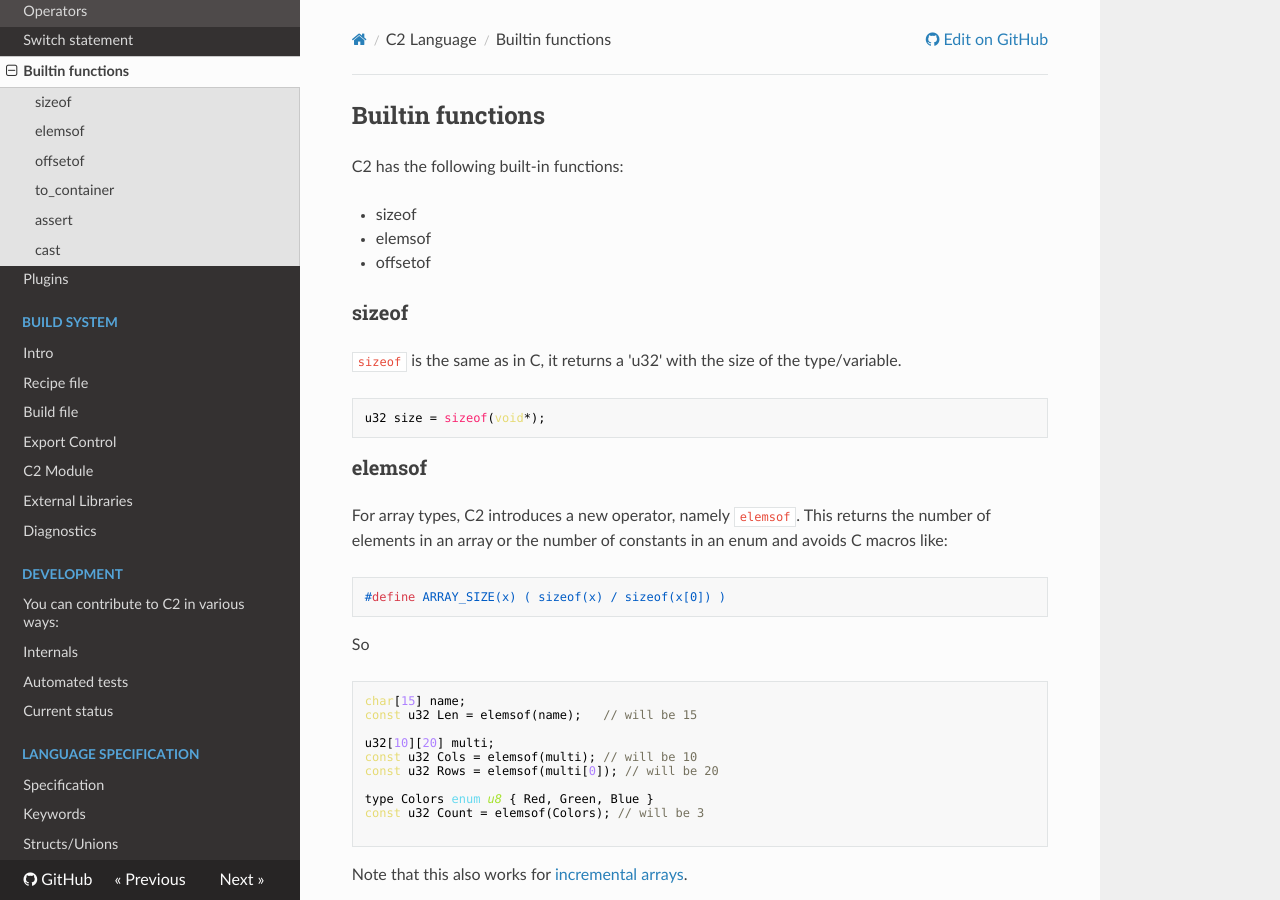
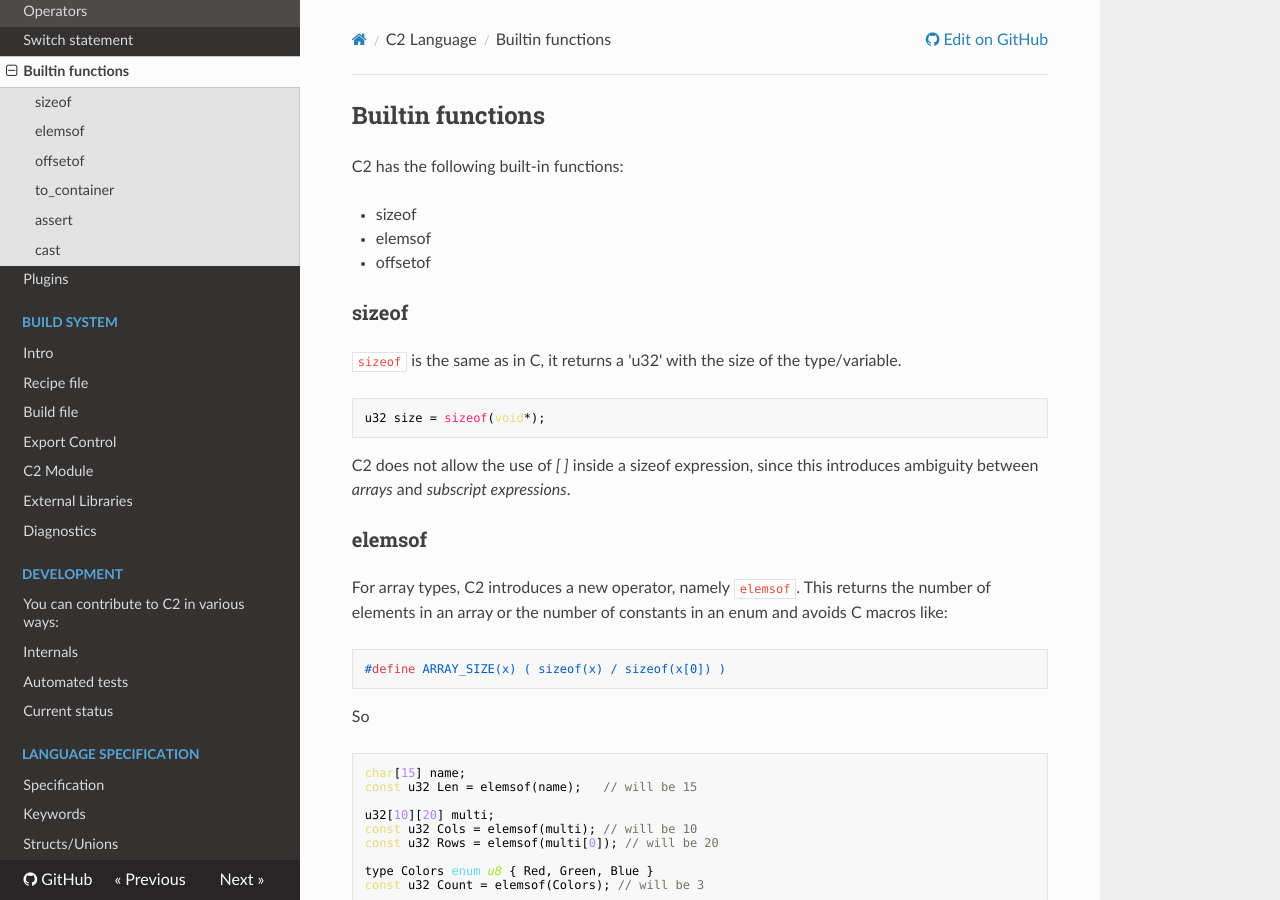
Before and after one commit to c2lang/documentation, an MkDocs documentation site: the page built from documentation/docs/language/builtin_functions.md, in a window 1280 px wide and 900 px high. Built offline with MkDocs 1.6.1, drawn with Linux system fonts in a browser that asks for light colours; nearby versions of some CDN libraries; old or Windows-style settings are respelled for this version of MkDocs.

Commit message:
sizeof: added line about not allowing square brackets

````diff
--- a/documentation/docs/language/builtin_functions.md
+++ b/documentation/docs/language/builtin_functions.md
@@ -13,6 +13,9 @@
 ```c
 u32 size = sizeof(void*);
 ```
+
+C2 does not allow the use of *[ ]* inside a sizeof expression, since this introduces
+ambiguity between _arrays_ and _subscript expressions_.
 
 ### elemsof ###
 For array types, C2 introduces a new operator, namely `elemsof`. This returns the number
````
